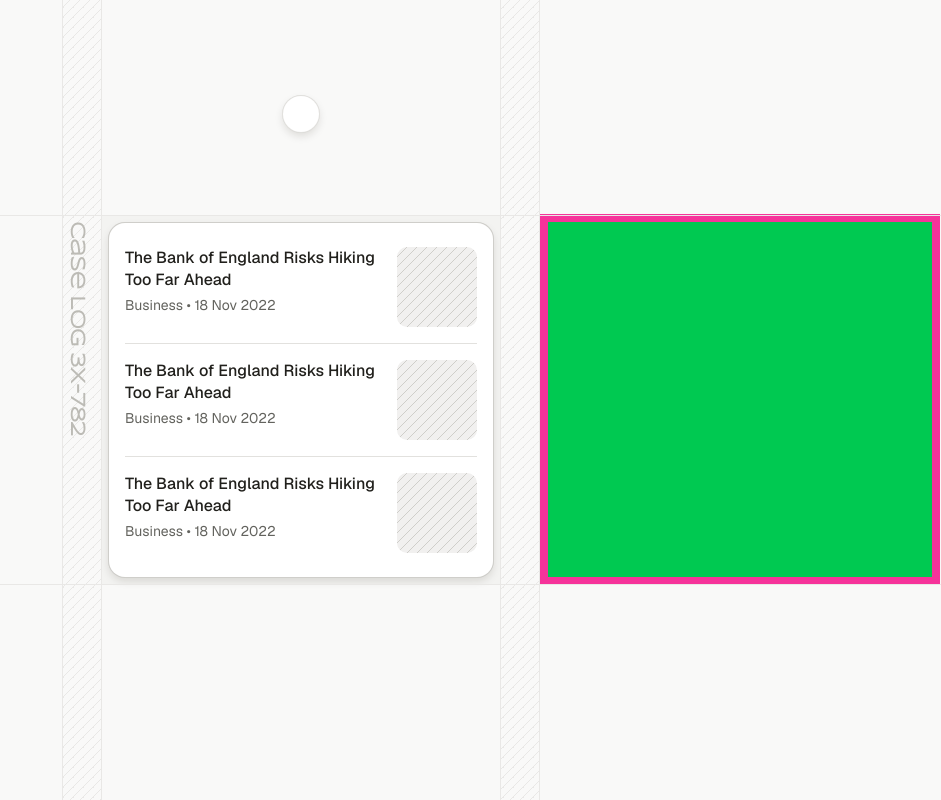
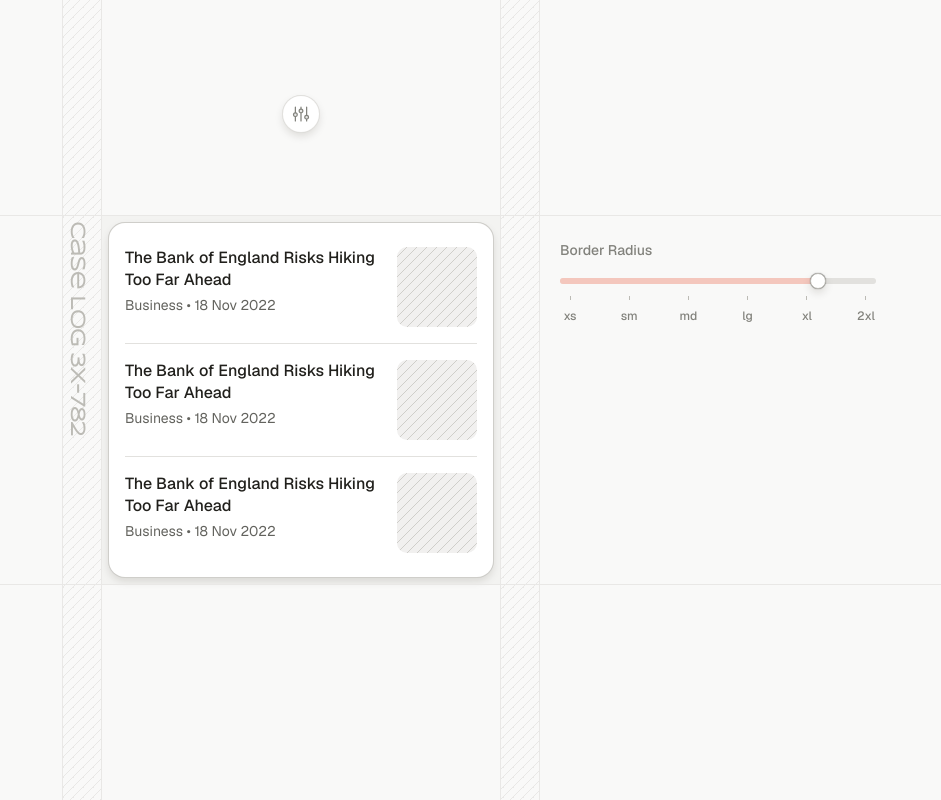
Before and after one commit to bitwhys/ui-experiments, a Next.js app: page /labs/3X-782 in a window 1280 px wide. Shown: the whole page, without its empty margins (339-1280 px from the left). Built offline with nearby package versions, Linux system fonts and the light colour scheme.

Commit message:
feat: add static config slider

```diff
--- a/app/labs/[id]/layout.tsx
+++ b/app/labs/[id]/layout.tsx
@@ -1,6 +1,7 @@
 import { type ReactNode } from 'react'
 
 import { cx } from '@/lib/utils'
+import ConfigSlider from '@/components/config-slider'
 import { ExperimentHeader } from '@/components/experiment-header'
 import { Logo } from '@/components/logo'
 
@@ -23,8 +24,10 @@
         {children}
       </div>
       {/*FIXME: just to test the concept, place a widget for controlling visual elements of a design in the middle box to the right */}
-      <div className="relative -left-px col-span-full col-start-5 row-span-2 row-start-2 bg-pink-500 p-2">
-        <div className="size-full bg-green-500"></div>
+      <div className="relative -left-px col-span-full col-start-5 row-span-2 row-start-2 py-2 pt-6 pr-16 pl-5">
+        <div className="size-full">
+          <ConfigSlider />
+        </div>
       </div>
 
       <h2 className="font-display text-gray-8 relative top-2 -right-px z-10 col-start-2 row-span-full row-start-2 text-xl/7 font-bold tracking-tight [writing-mode:vertical-lr]">
--- /dev/null
+++ b/components/config-slider.tsx
@@ -0,0 +1,31 @@
+import { Label } from '@/ui/label'
+import { Slider } from '@/ui/slider'
+
+import { cx } from '@/lib/utils'
+
+export default function ConfigSlider() {
+  const values = ['xs', 'sm', 'md', 'lg', 'xl', '2xl']
+  const max = 6
+  const skipInterval = 1 // Set to 1 to allow no text skipping
+  const ticks = [...Array(max + 1)].map((_, i) => i)
+
+  return (
+    <div className="select-none *:not-first:mt-4">
+      <Label className="text-cnt-tertiary font-medium">Border Radius</Label>
+      <div>
+        <Slider defaultValue={[5]} max={max} aria-label="Slider with ticks" />
+        <span
+          className="text-cnt-tertiary mt-3 flex w-full items-center justify-between gap-1 px-2.5 text-xs font-medium"
+          aria-hidden="true"
+        >
+          {values.map((token, i) => (
+            <span key={i} className="flex w-0 flex-col items-center justify-center gap-2">
+              <span className={cx('bg-brd-ring h-1 w-px', i % skipInterval !== 0 && 'h-0.5')} />
+              <span className={cx(i % skipInterval !== 0 && 'opacity-0')}>{token}</span>
+            </span>
+          ))}
+        </span>
+      </div>
+    </div>
+  )
+}
--- a/components/experiment-header.tsx
+++ b/components/experiment-header.tsx
@@ -1,9 +1,11 @@
 'use client'
 
+import { Sliders } from '@phosphor-icons/react'
 import { useTheme } from 'next-themes'
 
 export const ExperimentHeader = () => {
   const { theme, setTheme } = useTheme()
+  /* FIXME: dark mode is ugly */
   return (
     <header
       data-slote="experiment-header"
@@ -11,9 +13,11 @@
     >
       {/*<Logo className="mx-auto h-12" />*/}
       <div
-        onClick={() => setTheme(theme === 'dark' ? 'light' : 'dark')}
-        className="ring-brd-line bg-main size-9 rounded-full shadow-sm ring transition-shadow active:shadow-xs"
-      ></div>
+        // onClick={() => setTheme(theme === 'dark' ? 'light' : 'dark')}
+        className="ring-brd-line bg-main flex size-9 items-center justify-center rounded-full shadow-sm ring transition-shadow active:shadow-xs"
+      >
+        <Sliders weight="duotone" className="text-cnt-tertiary size-5" />
+      </div>
     </header>
   )
 }
--- /dev/null
+++ b/ui/label.tsx
@@ -0,0 +1,21 @@
+'use client'
+
+import * as React from 'react'
+import * as LabelPrimitive from '@radix-ui/react-label'
+
+import { cx } from '@/lib/utils'
+
+function Label({ className, ...props }: React.ComponentProps<typeof LabelPrimitive.Root>) {
+  return (
+    <LabelPrimitive.Root
+      data-slot="label"
+      className={cx(
+        'text-foreground text-sm leading-4 font-medium select-none group-data-[disabled=true]:pointer-events-none group-data-[disabled=true]:opacity-50 peer-disabled:cursor-not-allowed peer-disabled:opacity-50',
+        className,
+      )}
+      {...props}
+    />
+  )
+}
+
+export { Label }
--- a/ui/slider.tsx
+++ b/ui/slider.tsx
@@ -1,15 +1,10 @@
 'use client'
 
 import * as React from 'react'
+import { Tooltip, TooltipContent, TooltipProvider, TooltipTrigger } from '@/ui/tooltip'
 import * as SliderPrimitive from '@radix-ui/react-slider'
 
-import { cn } from '@/registry/default/lib/utils'
-import {
-  Tooltip,
-  TooltipContent,
-  TooltipProvider,
-  TooltipTrigger,
-} from '@/registry/default/ui/tooltip'
+import { cx } from '@/lib/utils'
 
 function Slider({
   className,
@@ -66,7 +61,7 @@
     const thumb = (
       <SliderPrimitive.Thumb
         data-slot="slider-thumb"
-        className="border-primary bg-background ring-ring/50 block size-4 shrink-0 rounded-full border shadow-sm transition-[color,box-shadow] outline-none hover:ring-4 focus-visible:ring-4 disabled:pointer-events-none disabled:opacity-50"
+        className="border-brd-ring bg-main ring-brd-interactive block size-4 shrink-0 rounded-full border shadow-sm transition-[color,box-shadow] outline-none hover:ring-4 focus-visible:ring-4 disabled:pointer-events-none disabled:opacity-50"
         onPointerDown={handlePointerDown}
       />
     )
@@ -96,7 +91,7 @@
       value={value}
       min={min}
       max={max}
-      className={cn(
+      className={cx(
         'relative flex w-full touch-none items-center select-none data-[disabled]:opacity-50 data-[orientation=vertical]:h-full data-[orientation=vertical]:min-h-44 data-[orientation=vertical]:w-auto data-[orientation=vertical]:flex-col',
         className,
       )}
@@ -105,14 +100,14 @@
     >
       <SliderPrimitive.Track
         data-slot="slider-track"
-        className={cn(
-          'bg-muted relative grow overflow-hidden rounded-full data-[orientation=horizontal]:h-1.5 data-[orientation=horizontal]:w-full data-[orientation=vertical]:h-full data-[orientation=vertical]:w-1.5',
+        className={cx(
+          'bg-gray-5 relative grow overflow-hidden rounded-full data-[orientation=horizontal]:h-1.5 data-[orientation=horizontal]:w-full data-[orientation=vertical]:h-full data-[orientation=vertical]:w-1.5',
         )}
       >
         <SliderPrimitive.Range
           data-slot="slider-range"
-          className={cn(
-            'bg-primary absolute data-[orientation=horizontal]:h-full data-[orientation=vertical]:w-full',
+          className={cx(
+            'bg-accent-6/70 absolute data-[orientation=horizontal]:h-full data-[orientation=vertical]:w-full',
           )}
         />
       </SliderPrimitive.Track>
--- /dev/null
+++ b/ui/table.tsx
@@ -0,0 +1,87 @@
+import * as React from 'react'
+
+import { cx } from '@/lib/utils'
+
+function Table({ className, ...props }: React.ComponentProps<'table'>) {
+  return (
+    <div className="relative w-full overflow-auto">
+      <table
+        data-slot="table"
+        className={cx('w-full caption-bottom text-sm', className)}
+        {...props}
+      />
+    </div>
+  )
+}
+
+function TableHeader({ className, ...props }: React.ComponentProps<'thead'>) {
+  return <thead data-slot="table-header" className={cx(className)} {...props} />
+}
+
+function TableBody({ className, ...props }: React.ComponentProps<'tbody'>) {
+  return (
+    <tbody
+      data-slot="table-body"
+      className={cx('[&_tr:last-child]:border-0', className)}
+      {...props}
+    />
+  )
+}
+
+function TableFooter({ className, ...props }: React.ComponentProps<'tfoot'>) {
+  return (
+    <tfoot
+      data-slot="table-footer"
+      className={cx('bg-muted/50 border-t font-medium [&>tr]:last:border-b-0', className)}
+      {...props}
+    />
+  )
+}
+
+function TableRow({ className, ...props }: React.ComponentProps<'tr'>) {
+  return (
+    <tr
+      data-slot="table-row"
+      className={cx(
+        'hover:bg-muted/50 data-[state=selected]:bg-muted border-b transition-colors',
+        className,
+      )}
+      {...props}
+    />
+  )
+}
+
+function TableHead({ className, ...props }: React.ComponentProps<'th'>) {
+  return (
+    <th
+      data-slot="table-head"
+      className={cx(
+        'text-muted-foreground h-12 px-3 text-left align-middle font-medium has-[role=checkbox]:w-px [&:has([role=checkbox])]:pr-0',
+        className,
+      )}
+      {...props}
+    />
+  )
+}
+
+function TableCell({ className, ...props }: React.ComponentProps<'td'>) {
+  return (
+    <td
+      data-slot="table-cell"
+      className={cx('p-3 align-middle [&:has([role=checkbox])]:pr-0', className)}
+      {...props}
+    />
+  )
+}
+
+function TableCaption({ className, ...props }: React.ComponentProps<'caption'>) {
+  return (
+    <caption
+      data-slot="table-caption"
+      className={cx('text-muted-foreground mt-4 text-sm', className)}
+      {...props}
+    />
+  )
+}
+
+export { Table, TableBody, TableCaption, TableCell, TableFooter, TableHead, TableHeader, TableRow }
--- /dev/null
+++ b/ui/tooltip.tsx
@@ -0,0 +1,62 @@
+'use client'
+
+import * as React from 'react'
+import * as TooltipPrimitive from '@radix-ui/react-tooltip'
+
+import { cx } from '@/lib/utils'
+
+function TooltipProvider({
+  delayDuration = 0,
+  ...props
+}: React.ComponentProps<typeof TooltipPrimitive.Provider>) {
+  return (
+    <TooltipPrimitive.Provider
+      data-slot="tooltip-provider"
+      delayDuration={delayDuration}
+      {...props}
+    />
+  )
+}
+
+function Tooltip({ ...props }: React.ComponentProps<typeof TooltipPrimitive.Root>) {
+  return (
+    <TooltipProvider>
+      <TooltipPrimitive.Root data-slot="tooltip" {...props} />
+    </TooltipProvider>
+  )
+}
+
+function TooltipTrigger({ ...props }: React.ComponentProps<typeof TooltipPrimitive.Trigger>) {
+  return <TooltipPrimitive.Trigger data-slot="tooltip-trigger" {...props} />
+}
+
+function TooltipContent({
+  className,
+  sideOffset = 4,
+  showArrow = false,
+  children,
+  ...props
+}: React.ComponentProps<typeof TooltipPrimitive.Content> & {
+  showArrow?: boolean
+}) {
+  return (
+    <TooltipPrimitive.Portal>
+      <TooltipPrimitive.Content
+        data-slot="tooltip-content"
+        sideOffset={sideOffset}
+        className={cx(
+          'bg-popover text-popover-foreground animate-in fade-in-0 zoom-in-95 data-[state=closed]:animate-out data-[state=closed]:fade-out-0 data-[state=closed]:zoom-out-95 data-[side=bottom]:slide-in-from-top-2 data-[side=left]:slide-in-from-right-2 data-[side=right]:slide-in-from-left-2 data-[side=top]:slide-in-from-bottom-2 relative z-50 max-w-70 rounded-md border px-3 py-1.5 text-sm',
+          className,
+        )}
+        {...props}
+      >
+        {children}
+        {showArrow && (
+          <TooltipPrimitive.Arrow className="fill-popover -my-px drop-shadow-[0_1px_0_var(--border)]" />
+        )}
+      </TooltipPrimitive.Content>
+    </TooltipPrimitive.Portal>
+  )
+}
+
+export { Tooltip, TooltipContent, TooltipProvider, TooltipTrigger }
```
